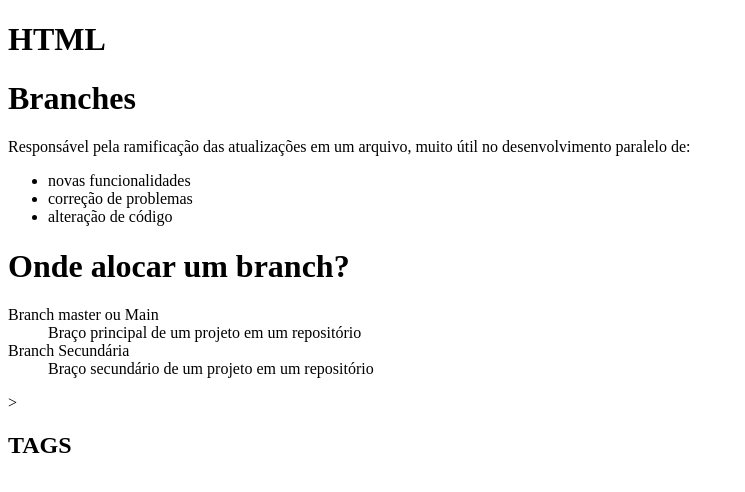
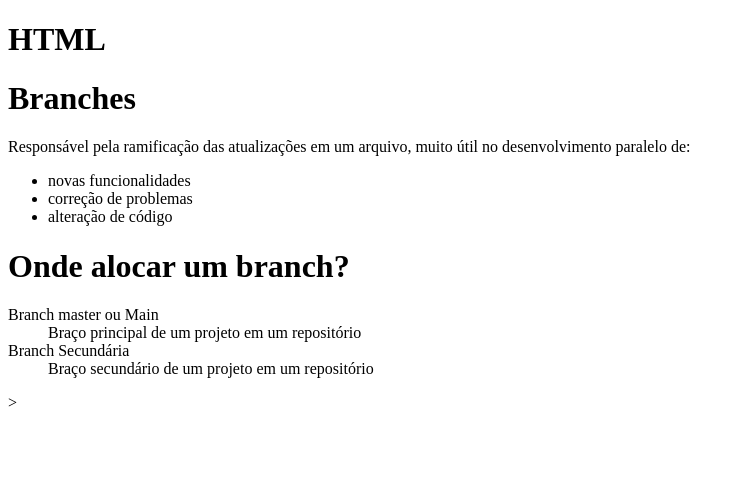
Before and after one commit to WilliamSchevisbisky/primeiro-site, a plain HTML site: page index.html in a window 1280 px wide. Shown: the whole page, without its empty margins (0-745 px from the left). Drawn offline with Linux system fonts and the light colour scheme.

Commit message:
atualização

```diff
--- a/index.html
+++ b/index.html
@@ -27,6 +27,6 @@
         <DD>Braço secundário de um projeto em um repositório</DD>
     </dl>>
 </p>
-        <H2>TAGS</H2>
+
 </body>
 </html>
```
